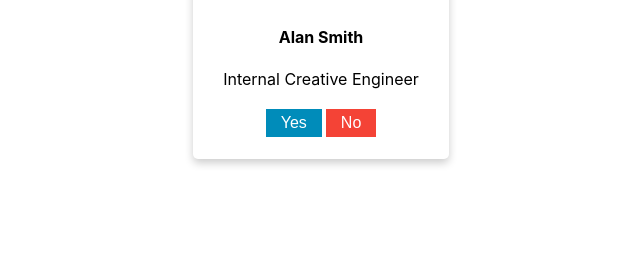
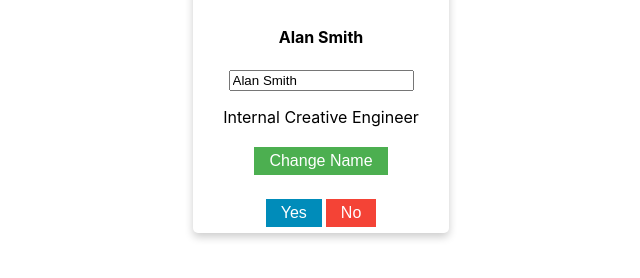
Before and after one commit to DarkDesire/react-basics, a React (Create React App) app: page / in a window 1280 px wide. Shown: the part 228-506 px from the top of the page, without its empty margins (319-959 px from the left). Built offline with nearby package versions, Linux system fonts and the light colour scheme; the HTML template or start-up script is replaced by a standard one.

Commit message:
onChangeInput

```diff
--- a/src/App.js
+++ b/src/App.js
@@ -11,14 +11,17 @@ function App() {
       <button className="button button3">No</button>
     </div>
   )
-  const changeNameHandler = () => setName(`${faker.name.firstName()} ${faker.name.lastName()}`)
+  const changeNameHandler = name => setName(name) //
+  const changeInputHandler = event => setName(event.target.value)
 
   return (
     <div className="App">
-      <button className="button button4" onClick={changeNameHandler}>Change Name</button>
+      <button className="button button4" onClick={() => changeNameHandler("Will Smith")}>Change Name</button>
       <Card
         avatar='https://cdn.fakercloud.com/avatars/nfedoroff_128.jpg'
         name={name}
+        onChangeName={() => changeNameHandler( `${faker.name.firstName()} ${faker.name.lastName()}`)}
+        onChangeInput={changeInputHandler}
         title="Internal Creative Engineer"
       >{buttonsMarkup}</Card>
     </div>
--- a/src/Card.js
+++ b/src/Card.js
@@ -7,8 +7,10 @@ const Card = props => {
             <img src={props.avatar} alt="Avatar" style={{width:'100%'}}/>
             <div className="container">
             <h4><b>{props.name}</b></h4>
+            <input type="text" onChange={props.onChangeInput} value={props.name}></input>
             <p>{props.title}</p>
-            <p>{props.children}</p>
+            <p><button className="button button4" onClick={props.onChangeName}>Change Name</button></p>
+            <div>{props.children}</div>
             </div>
         </div>
     )
```
